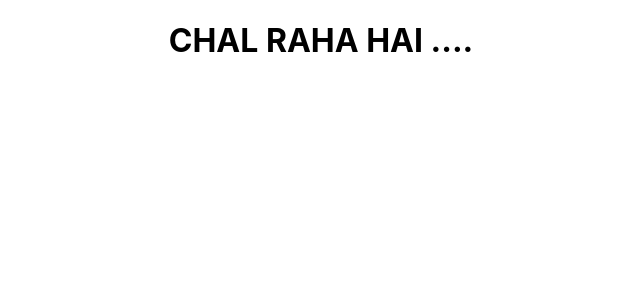
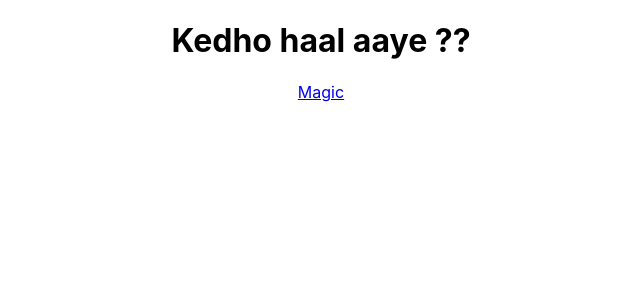
Before and after one commit to Kristhomasdev/frontend-leasureandthoughts, a React (Create React App) app: page / in a window 1280 px wide. Before the commit this address had no page. Shown: the top 300 px of the page, without its empty margins (319-959 px from the left). Built offline with nearby package versions, Linux system fonts and the light colour scheme.

Commit message:
added Link

```diff
--- a/src/App.js
+++ b/src/App.js
@@ -1,13 +1,19 @@
 // import logo from './logo.svg';
 import './App.css';
 import { BrowserRouter, Routes, Route } from "react-router-dom";
+import {Link} from "react-router-dom";
 import CreateUser from "./components/useremail/useremail";
 // import {Component} from "react";
 // import axios from "axios";
 
-let Home=()=>{
+const Home=()=>{
   return(
-    <h1>CHAL RAHA HAI ....</h1>
+    <div>
+    <h1>Kedho haal aaye ??</h1>
+        <Link to="/user/newuser"> Magic </Link>
+    </div>
+
+
   )
 }
 // const UserEmail =()=>{
@@ -110,17 +116,20 @@ let Home=()=>{
 
 function App() {
   return (
+  <BrowserRouter>
     <div className="App">
-    <Home />
+    <Home/>
 
-    <BrowserRouter>
+
+
     <Routes>
       <Route path="/user/newuser" element={<CreateUser />} />
     </Routes>
-    </BrowserRouter>
+
 
 
     </div>
+    </BrowserRouter>
   );
 }
 
```
